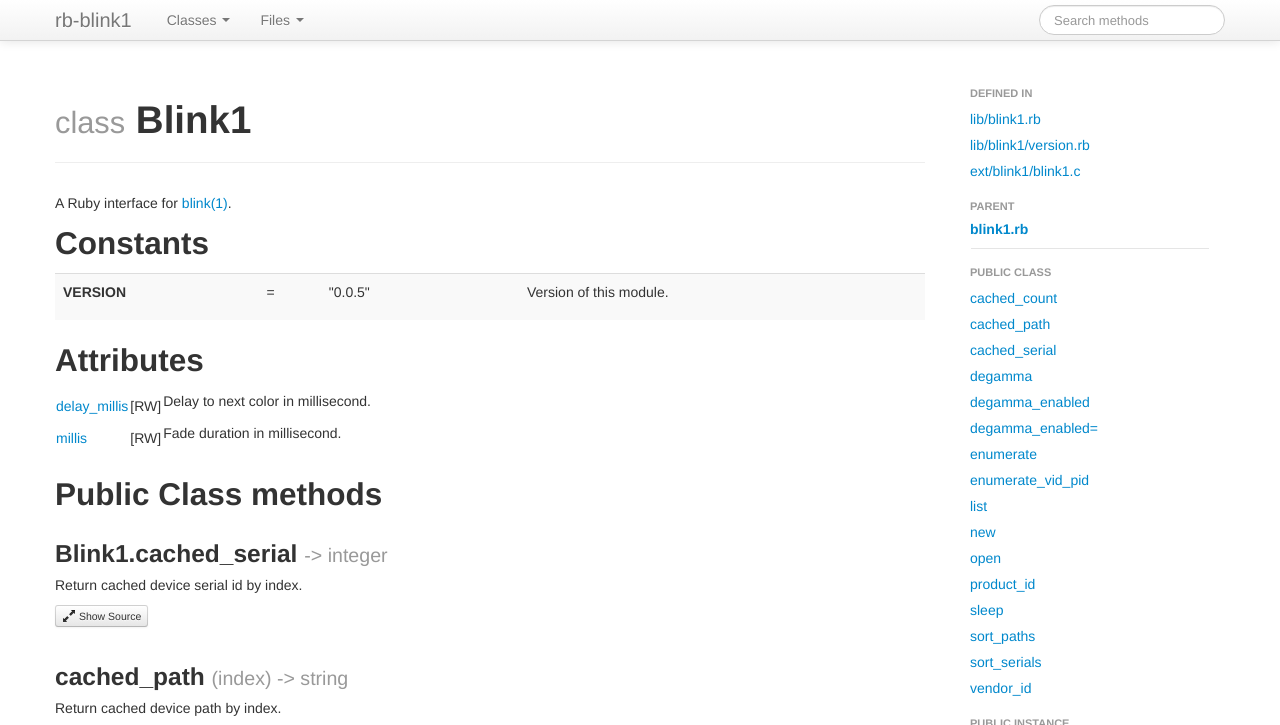
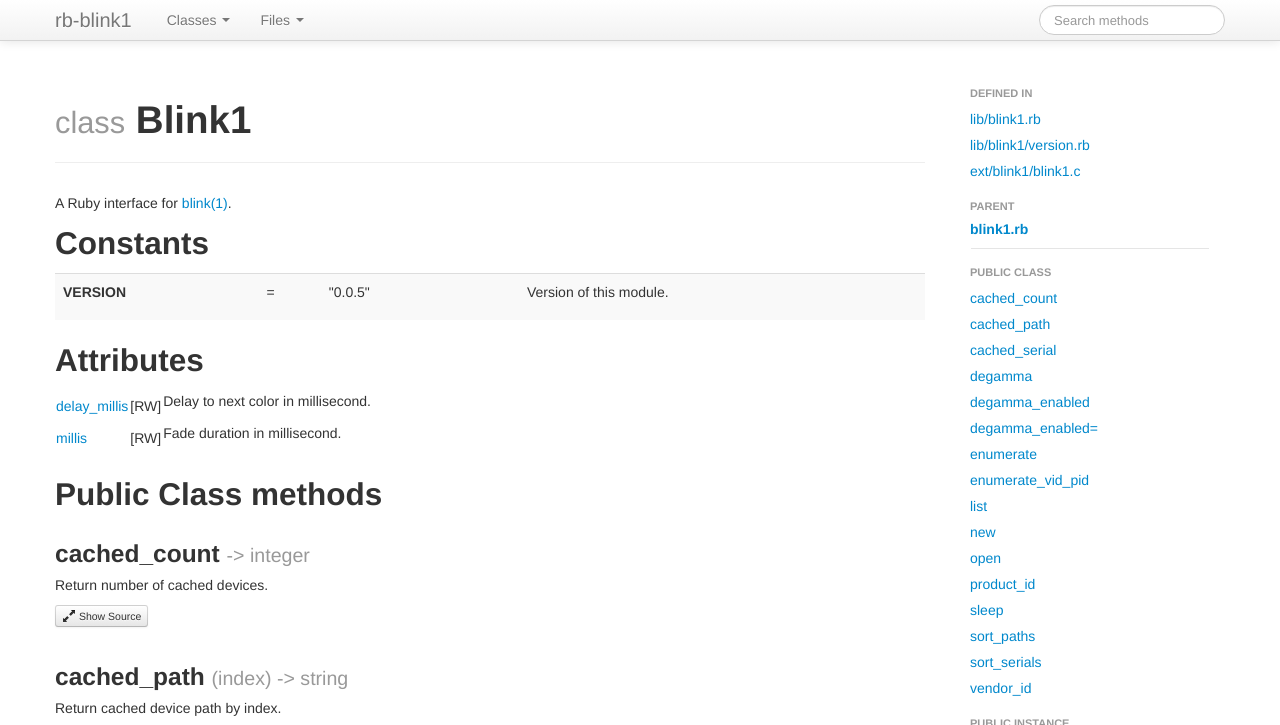
Before and after one commit to ngs/rb-blink1, a plain HTML site: page classes/Blink1.html in a window 1280 px wide. Shown: the top 725 px of the page. Drawn offline with Linux system fonts and the light colour scheme.

Commit message:
Update doc

```diff
--- a/classes/Blink1.html
+++ b/classes/Blink1.html
@@ -124,12 +124,12 @@
       <section class='method public-class' id='method-method-c-cached_count'>
         <h3 class='synopsis'>
           <span class='name'>
-            <div><span class="name">Blink1.cached_serial</span> <span class="arguments">-> integer</span></div>
+            <div><span class="name">cached_count</span> <span class="arguments">-> integer</span></div>
           </span>
         </h3>
         <div class='description'>
 
-          <p>Return cached device serial id by index.</p>
+          <p>Return number of cached devices.</p>
         </div>
         <div class='source'>
           <a class='btn btn-mini source-toggle collapsed' data-toggle='collapse' href='#method-c-cached_count-source'>
```
Also changed, not shown: files/ext/blink1/blink1_c.html (+1 -1 lines).
